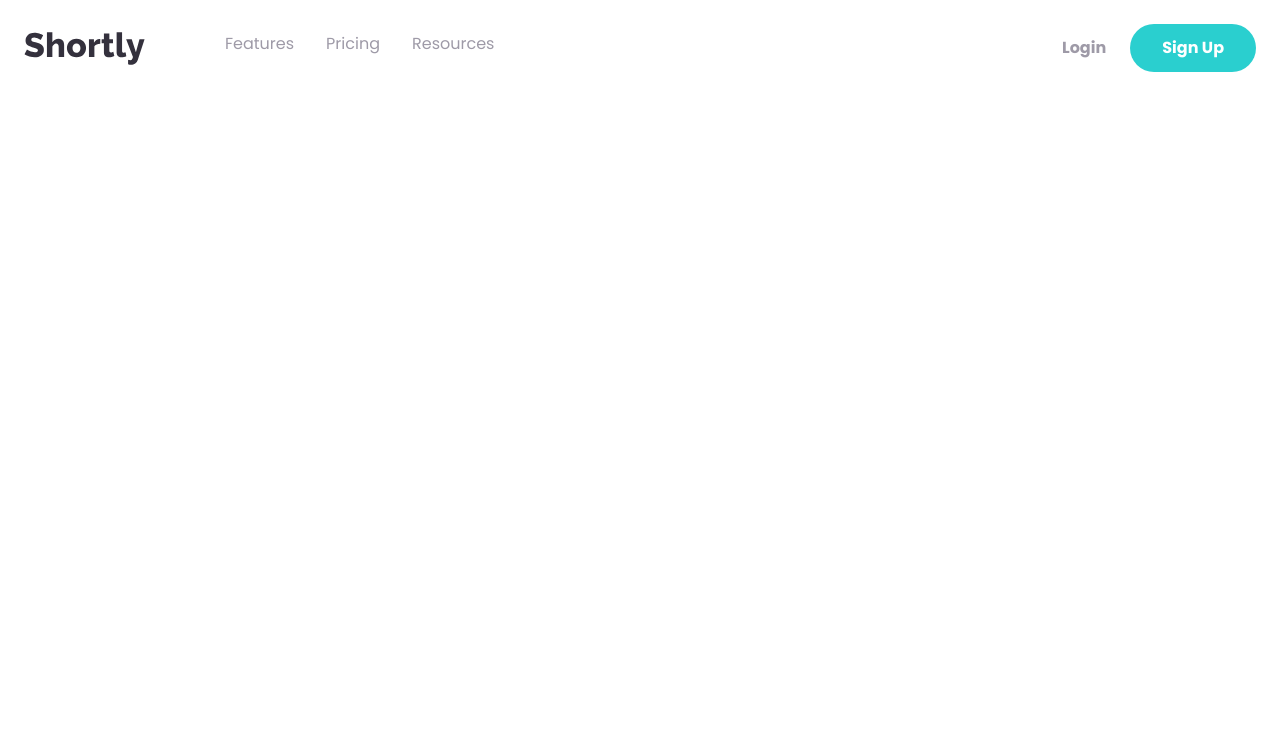
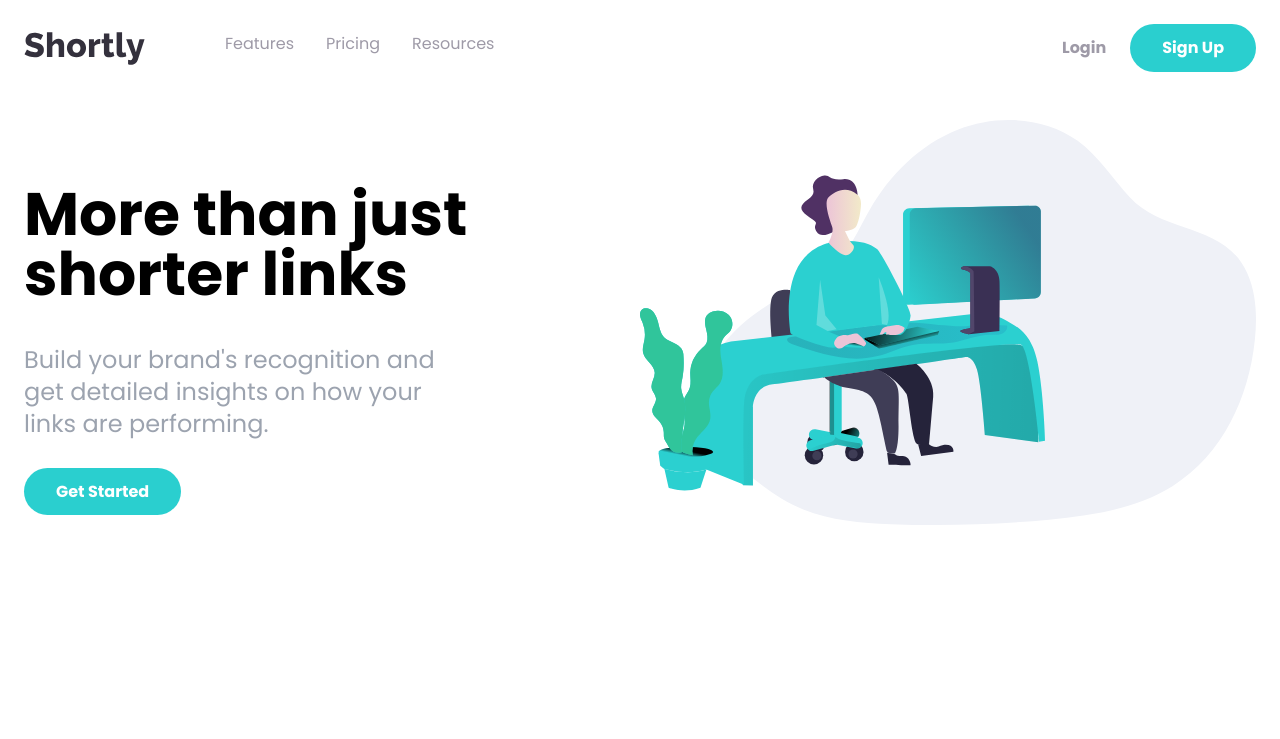
Before and after one commit to aminulds/shortly, a website: page index.html in a window 1280 px wide. Drawn offline with Linux system fonts and the light colour scheme.

Commit message:
hero section done

```diff
--- a/index.html
+++ b/index.html
@@ -22,7 +22,7 @@
 
 	<body>
 		<!-- Nav Section -->
-		<nav class="relative mx-auto p-6">
+		<nav class="relative container mx-auto p-6">
 			<div class="flex items-center justify-between">
 				<!-- Logo/Menu -->
 				<div class="flex space-x-20">
@@ -41,7 +41,7 @@
 				<!-- Button Menu -->
 				<div class="hidden lg:flex items-center text-grayisViolet font-bold space-x-6">
 					<a href="#" class="link">Login</a>
-					<a href="#" class="px-8 py-3 bg-cyan text-white font-bold rounded-full transition duration-300 hover:opacity-70">Sign Up</a>
+					<a href="#" class="btn rounded-full">Sign Up</a>
 				</div>
 
 				<!-- @todo Hambager Menu -->
@@ -49,6 +49,27 @@
 
 			<!-- @todo Mobile Menu -->
 		</nav>
+
+		<!-- Hero Section -->
+		<section id="hero">
+			<div class="container mx-auto p-6 flex flex-col-reverse lg:flex-row">
+				<!-- Content -->
+				<div class="flex flex-col space-y-10 mb-44 lg:mt-16 lg:w-1/2 xl:mb-52">
+					<h1 class="text-5xl font-bold text-center lg:text-6xl lg:max-w-md lg:text-left">More than just shorter links</h1>
+					<p class="text-2xl text-center text-gray-400 lg:max-w-md lg:text-left">
+						Build your brand's recognition and get detailed insights on how your links are performing.
+					</p>
+					<div class="mx-auto lg:mx-0">
+						<a href="#" class="btn rounded-full">Get Started</a>
+					</div>
+				</div>
+
+				<!-- Images -->
+				<div class="mb-24 mx-auto md:w-180 lg:mb-0 lg:w-1/2">
+					<img src="images/illustration-working.svg" alt="illustration">
+				</div>
+			</div>
+		</section>
 	</body>
 
 </html>
--- a/input.css
+++ b/input.css
@@ -15,4 +15,8 @@
 	.link {
 		@apply text-grayisViolet transition duration-300 hover:text-veryDarkViolet;
 	}
+
+	.btn {
+		@apply px-8 py-3 bg-cyan text-white font-bold transition duration-300 hover:opacity-70;
+	}
 }
```
Also changed, not shown: css/style.css.
